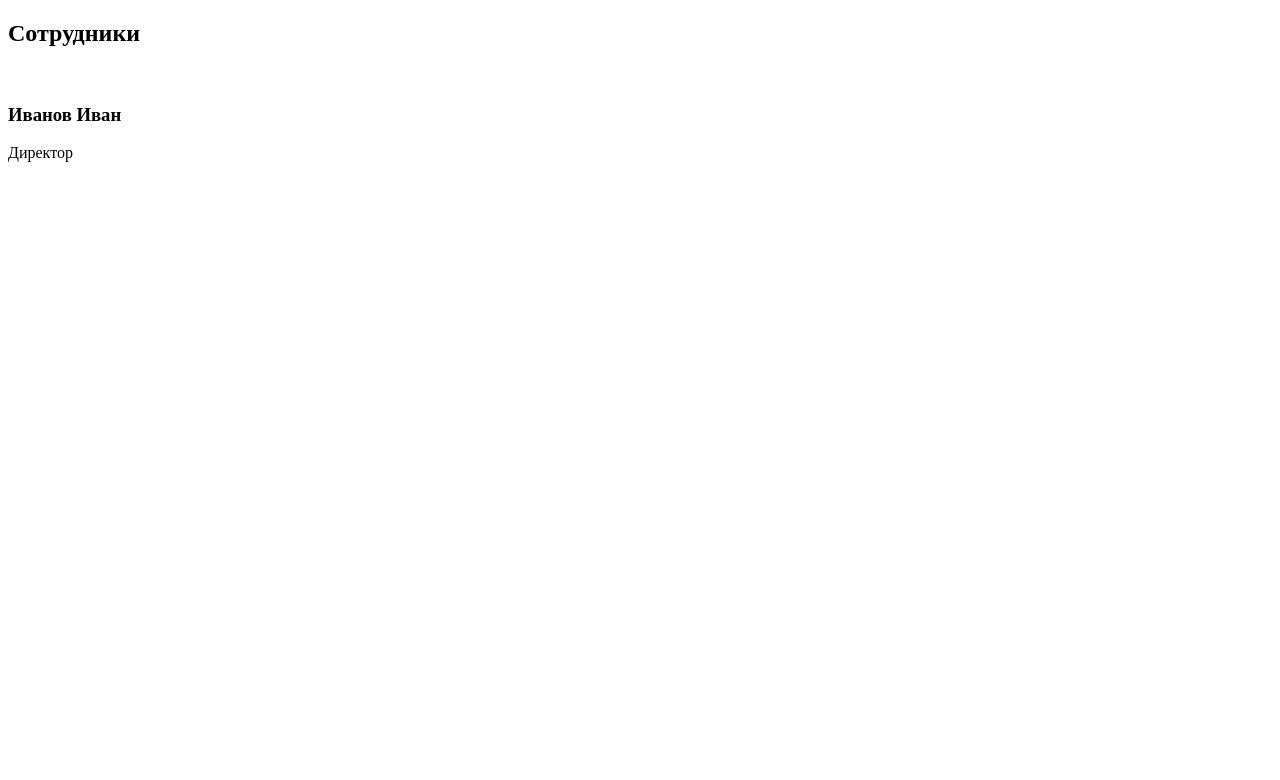
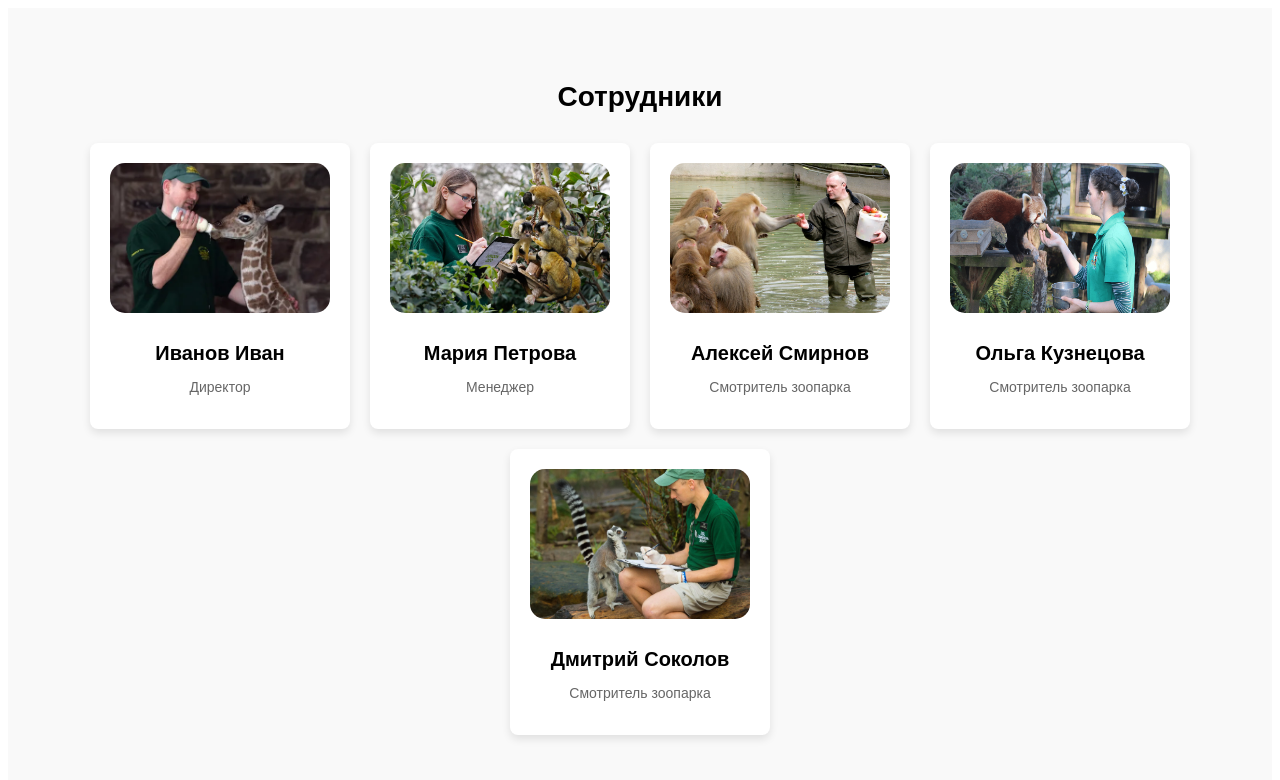
Before and after one commit to d1rt777/zooo_index, a plain HTML site: page idnex.html in a window 1280 px wide. Drawn offline with Linux system fonts and the light colour scheme.

Commit message:
добавлены фото и стили для блока сотрудники

```diff
--- a/css/style.css
+++ b/css/style.css
@@ -0,0 +1,48 @@
+.team{
+    padding: 50px 20px;
+    background: #f9f9f9;
+    text-align: center;
+    font-family: Arial, Helvetica, sans-serif;
+}
+
+.team h2{
+    margin-bottom: 30px;
+    font-size: 28px;
+}
+
+.team-container{
+    display: flex;
+    flex-wrap: wrap;
+    justify-content: center;
+    gap: 20px;
+}
+
+.team-card{
+    background: #fff;
+    border-radius: 8px;
+    padding: 20px;
+    width: 220px;
+    box-shadow: 0 4px 8px rgba(0, 0, 0, 0.1);
+    transition: transform 0.3s;
+}
+
+.team-card:hover{
+    transform: translateY(-5px);
+}
+
+.team-card img{
+    width: 100%;
+    height: 150px;
+    border-radius: 15px;
+    margin-bottom: 15px;
+}
+
+.team-card h3{
+    margin: 10px 0 5px;
+    font-size: 20px;
+}
+
+.team-card p{
+    color: #666;
+    font-size: 14px;
+}
--- a/idnex.html
+++ b/idnex.html
@@ -16,9 +16,29 @@
             <h2>Сотрудники</h2>
             <div class="team-container">
                 <div class="team-card">
-                    <img src="" alt="" class="team-card-img">
+                    <img src="img/team.png" alt="Директор Иванов Иван" class="team-card-img">
                     <h3>Иванов Иван</h3>
                     <p>Директор</p>
+                </div>
+                <div class="team-card">
+                    <img src="img/team2.png" alt="Менеджер Мария Петрова" class="team-card-img">
+                    <h3>Мария Петрова</h3>
+                    <p>Менеджер</p>
+                </div>
+                <div class="team-card">
+                    <img src="img/team4.jpg" alt="Смотритель зоопарка Алексей Смирнов" class="team-card-img">
+                    <h3>Алексей Смирнов</h3>
+                    <p>Смотритель зоопарка</p>
+                </div>
+                <div class="team-card">
+                    <img src="img/team3.png" alt="Смотритель зоопарка Ольга Кузнецова" class="team-card-img">
+                    <h3>Ольга Кузнецова</h3>
+                    <p>Смотритель зоопарка</p>
+                </div>
+                <div class="team-card">
+                    <img src="img/team5.png" alt="Смотритель зоопарка Дмитрий Соколов" class="team-card-img">
+                    <h3>Дмитрий Соколов</h3>
+                    <p>Смотритель зоопарка</p>
                 </div>
             </div>
         </section>
```
Also changed, not shown: img/team.png (added), img/team2.png (added), img/team3.png (added), img/team4.jpg (added), img/team5.png (added).
